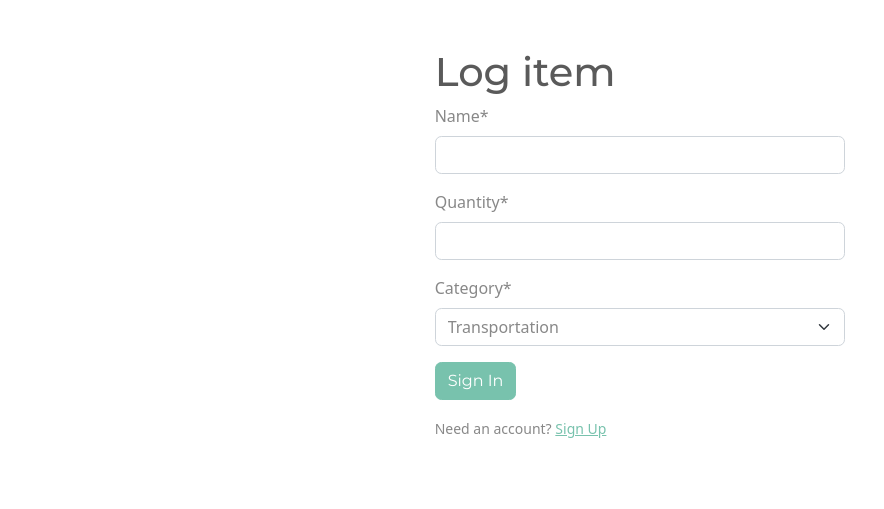
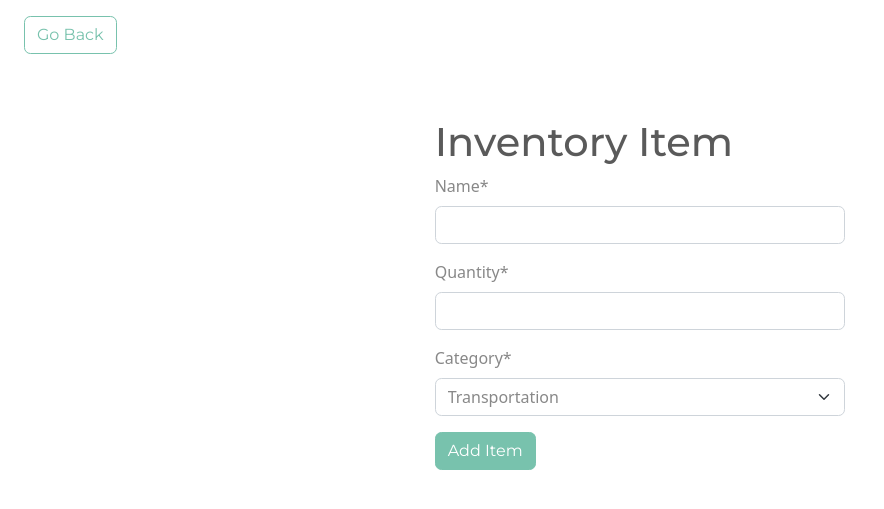
Before and after one commit to JB060/project4, a Django app: page /add-item/ in a window 1280 px wide. Shown: the part 56-565 px from the top of the page, without its empty margins (0-884 px from the left). Run offline with Django 5.2, Linux system fonts and the light colour scheme; a user stored in the database is signed in; data comes from the database, SQL or seed files in the repository; both versions use the stored data as it was after the commit; some libraries are stand-ins or nearby versions.

Commit message:
readjusted the item add form

```diff
--- a/inventory_management/inventory/templates/inventory/item_form.html
+++ b/inventory_management/inventory/templates/inventory/item_form.html
@@ -2,17 +2,20 @@
 {% load crispy_forms_tags %}
 
 {% block content %}
-<div class="row">
-	<div class="col-11 col-md-4 mx-auto mt-5">
-		<h1>Log item</h1>
-		<form method="post">
-			{% csrf_token %}
-			{{ form|crispy }}
-			<button class="btn btn-primary">Sign In</button>
-		</form>
-		<div class="pt-3">
-			<small class="text-muted">Need an account? <a href="{% url 'signup' %}" class="ml-2">Sign Up</a></small>
+	<a href="{% url 'dashboard' %}" class="btn btn-outline-primary my-3 mx-4">Go Back</a>
+
+	<div class="row">
+		<div class="col-11 col-md-4 mx-auto mt-5">
+			<h1>Inventory Item</h1>
+
+			<form method="POST">
+				{% csrf_token %}
+				{{ form|crispy }}
+
+				<div class="mt-3">
+					<button class="btn btn-primary">Add Item</button>
+				</div>
+			</form>
 		</div>
 	</div>
-</div>
 {% endblock content %}
```
Also changed, not shown: inventory_management/db.sqlite3.
